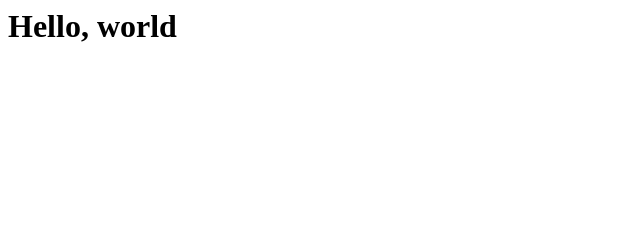
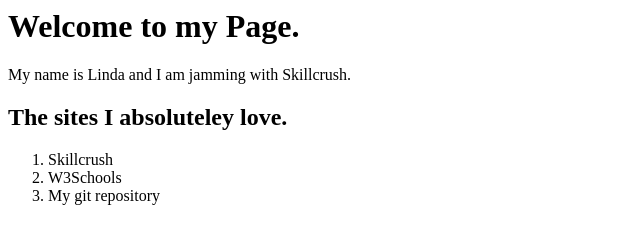
Before and after one commit to fleeree2013/fleeree2013.github.io, a plain HTML site: page index.html in a window 1280 px wide. Shown: the whole page, without its empty margins (0-640 px from the left). Drawn offline with Linux system fonts and the light colour scheme.

Commit message:
added content to my git page

```diff
--- a/index.html
+++ b/index.html
@@ -1 +1,12 @@
-<h1>Hello, world</h1>
+<h1>Welcome to my Page.</h1>
+
+<p>My name is Linda and I am jamming with Skillcrush.</p>
+
+<h2>The sites I absoluteley love.</h2>
+<ol>
+	<li>Skillcrush <a href="www.skillcrush.com" Skillcrush></a></li>
+	<li>W3Schools <a href="www.w3schools" W3schools></a></li>
+	<li>My git repository <a href="https://github.com/fleeree2013/fleeree2013.github.io" My repository></a></li>
+
+
+</ol>
```
